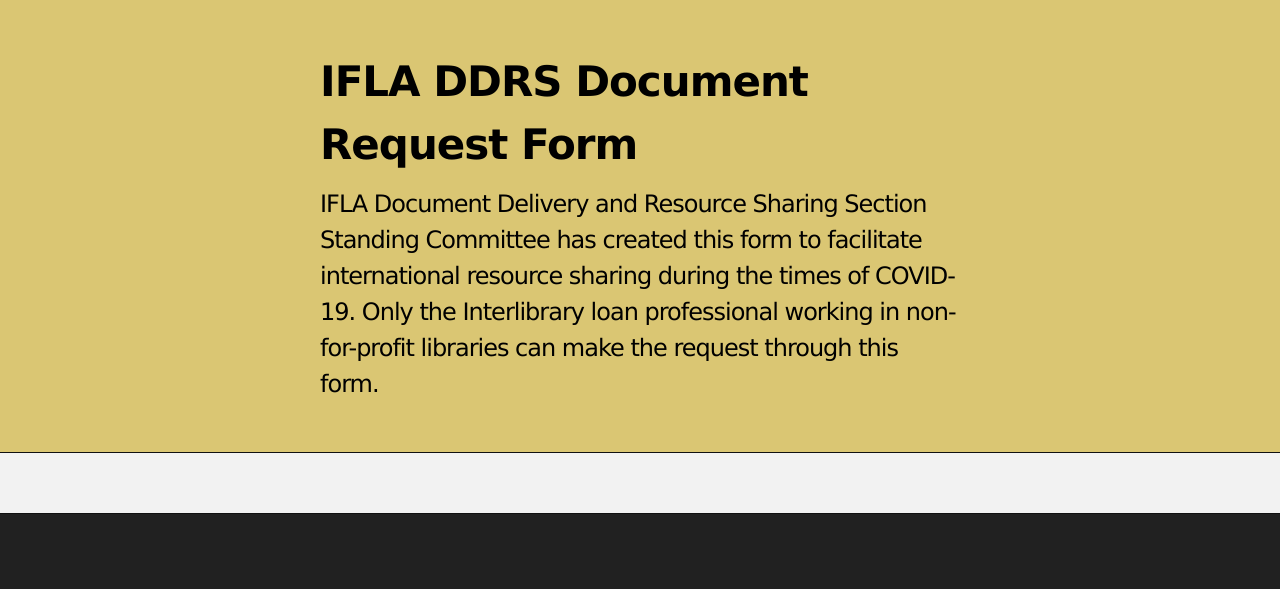
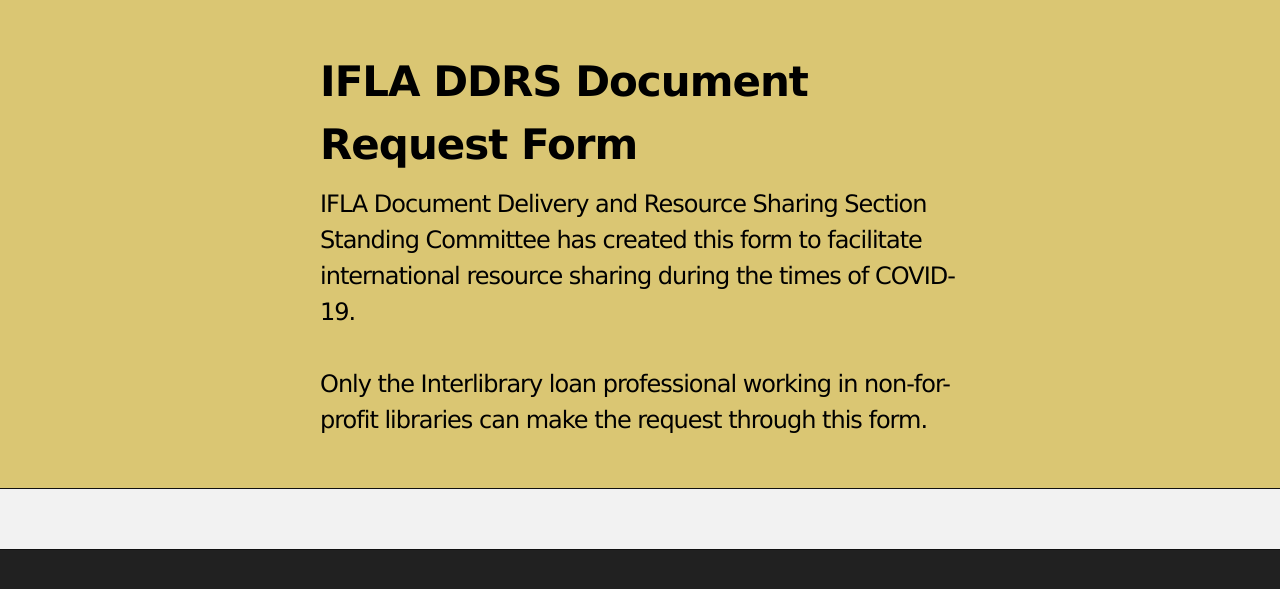
Before and after one commit to JosephMcArthur/rscvd-dev, a Jekyll site: the page built from index.md, in a window 1280 px wide. Shown: the top 589 px of the page. Built offline with Jekyll 4.4.1, drawn with Linux system fonts in a browser that asks for light colours; our own code applies the rules of GitHub Pages for plain Markdown files.

```diff
--- a/_config.yml
+++ b/_config.yml
@@ -1,5 +1,5 @@
 title: IFLA DDRS Document Request Form
-description: IFLA Document Delivery and Resource Sharing Section Standing Committee has created this form to facilitate international resource sharing during the times of COVID-19. Only the Interlibrary loan professional working in non-for-profit libraries can make the request through this form.
+description: IFLA Document Delivery and Resource Sharing Section Standing Committee has created this form to facilitate international resource sharing during the times of COVID-19. <br><br> Only the Interlibrary loan professional working in non-for-profit libraries can make the request through this form.
 show_downloads: false
 google_analytics:
 theme: jekyll-theme-slate
```
